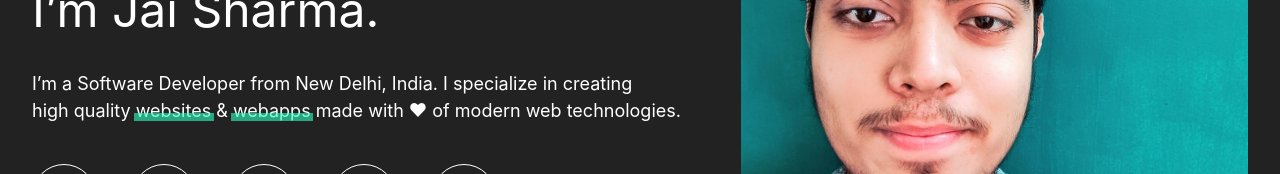
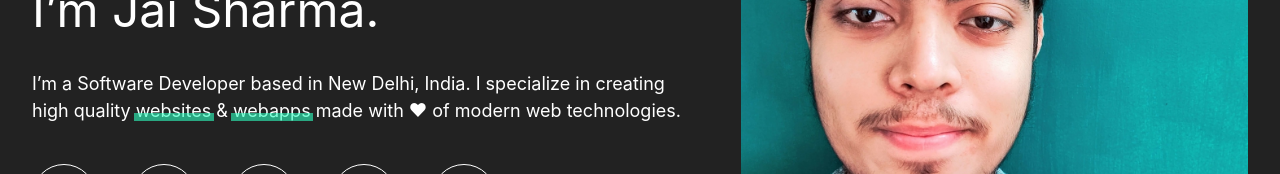
Before and after one commit to jaisharx/jaisharx.dev, a Next.js app: page / in a window 1280 px wide. Shown: the part 342-516 px from the top of the page. Built offline with nearby package versions, Linux system fonts and the light colour scheme.

Commit message:
improving grammer

```diff
--- a/components/header.js
+++ b/components/header.js
@@ -55,8 +55,8 @@ function LeftColumn() {
                 I’m Jai Sharma.
             </Text>
             <Text fontSize="large" mt={6}>
-                I’m a Software Developer from New Delhi, India. I specialize in
-                creating <br /> high quality{' '}
+                I’m a Software Developer based in New Delhi, India. I specialize
+                in creating <br /> high quality{' '}
                 <FancyUnderline>websites</FancyUnderline> &{' '}
                 <FancyUnderline>webapps</FancyUnderline> made with ❤ of modern
                 web technologies.
```
